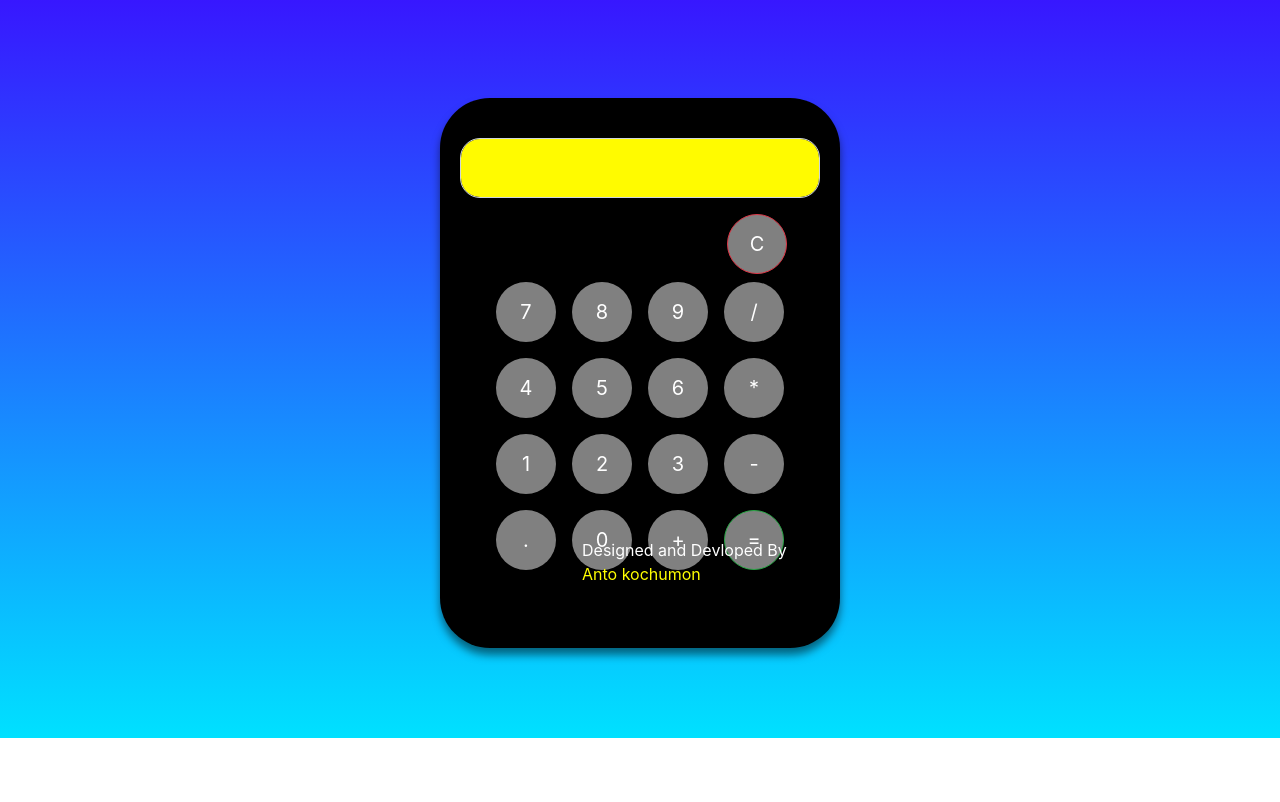
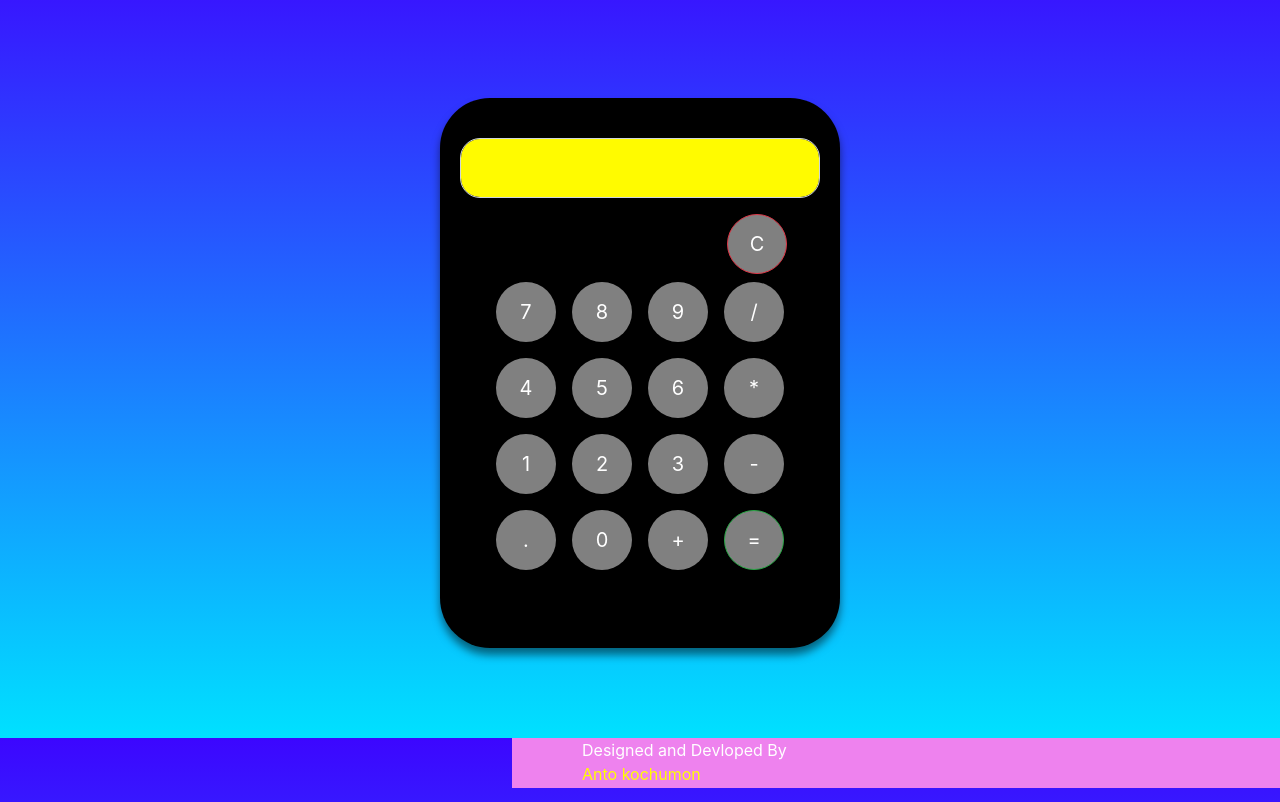
Before and after one commit to Antokochumon/calc, a plain HTML site: page index.html in a window 1280 px wide. Shown: the part 62-864 px from the top of the page. Before the commit the page ends 800 px from the top, so only its background shows below. Drawn offline with nearby package versions, Linux system fonts and the light colour scheme.

Commit message:
Update index.html

```diff
--- a/index.html
+++ b/index.html
@@ -51,10 +51,11 @@
         .foot{
 
             position: absolute;
-            top: 600px;
+            top: 800px;
             left: 40%;
             width:100%;
             height:50px;
+            background-color:violet;
 
          }
          #nav{
```
